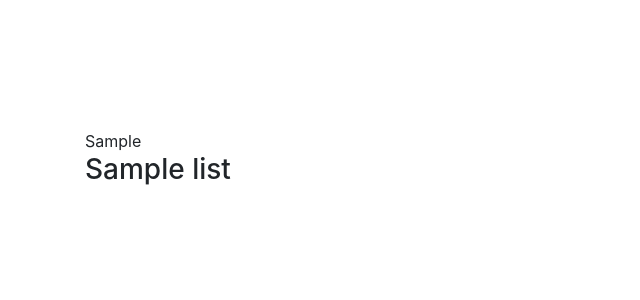
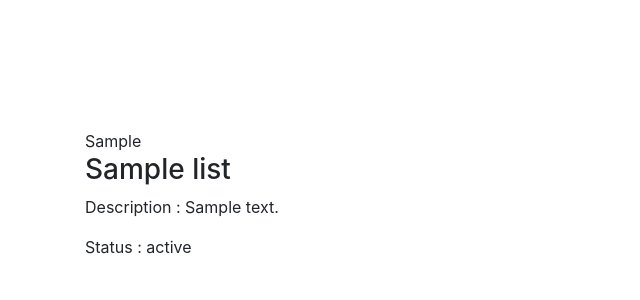
Before and after one commit to tarikhagustia/up_scrapping_ci, a CodeIgniter app: the page made by application/views/daily_motion.php in a window 1280 px wide. Shown: the part 229-529 px from the top of the page, without its empty margins (0-640 px from the left). Run offline with CodeIgniter, Linux system fonts and the light colour scheme; tables that the repository leaves empty or names only in its code hold one stand-in row (values such as "Sample post"); the template is opened without the code that fills it: most values are stand-ins (such as "Sample title", 1, 10 or a date in 2020).

Commit message:
Add description

```diff
--- a/application/controllers/DailyMotionController.php
+++ b/application/controllers/DailyMotionController.php
@@ -20,7 +20,7 @@ class DailyMotionController extends CI_Controller
         $perPage = $this->input->get('per_page') ?? 9;
 
         $results = $this->api->get('/videos', [
-            'fields' => ['id', 'title', 'channel', 'owner', 'embed_url', 'embed_html', 'thumbnail_url', 'description'],
+            'fields' => ['id', 'title', 'channel', 'owner', 'embed_url', 'embed_html', 'thumbnail_url', 'description', 'status'],
             'page'   => $page,
             'limit'  => $perPage,
             'owner'  => 'x2fj06o'
--- a/application/views/daily_motion.php
+++ b/application/views/daily_motion.php
@@ -19,6 +19,8 @@ defined('BASEPATH') OR exit('No direct script access allowed');
                 <?= $row['embed_html'] ?>
                 </div>
                 <h3><?= $row['title'] ?></h3>
+                <p>Description : <?= $row['description'] ?></p>
+                <p>Status : <?= $row['status'] ?></p>
             </div>
             <?php endforeach; ?>
         <?php if ($results['has_more']): ?>
```
